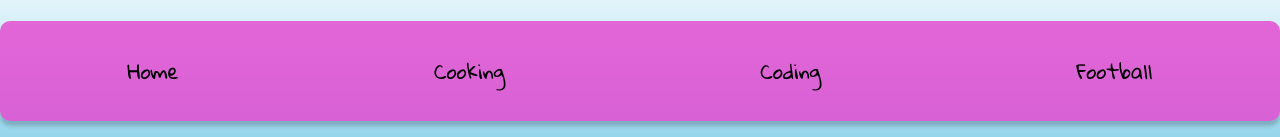
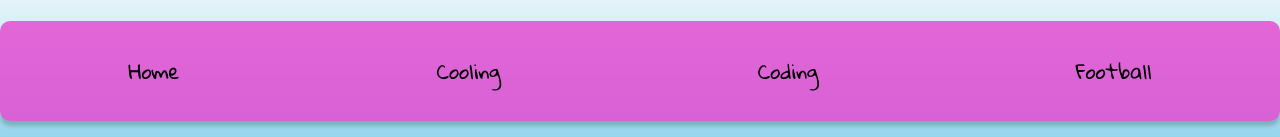
Before and after one commit to adamjamo/adams-brainfood-app, a React (Create React App) app: page /post in a window 1280 px wide. Shown: the part 253-390 px from the top of the page. Built offline with nearby package versions, Linux system fonts and the light colour scheme.

Commit message:
changed spelling

```diff
--- a/src/components/Nav.js
+++ b/src/components/Nav.js
@@ -11,7 +11,7 @@ export default function Navbar() {
         <Link to="/articles">Home</Link>
       </div>
       <div className="bar">
-        <Link to="/articles/topics/cooking">Cooking</Link>
+        <Link to="/articles/topics/cooking">Cooling</Link>
       </div>
       <div className="bar">
         <Link to="/articles/topics/coding">Coding</Link>
```
